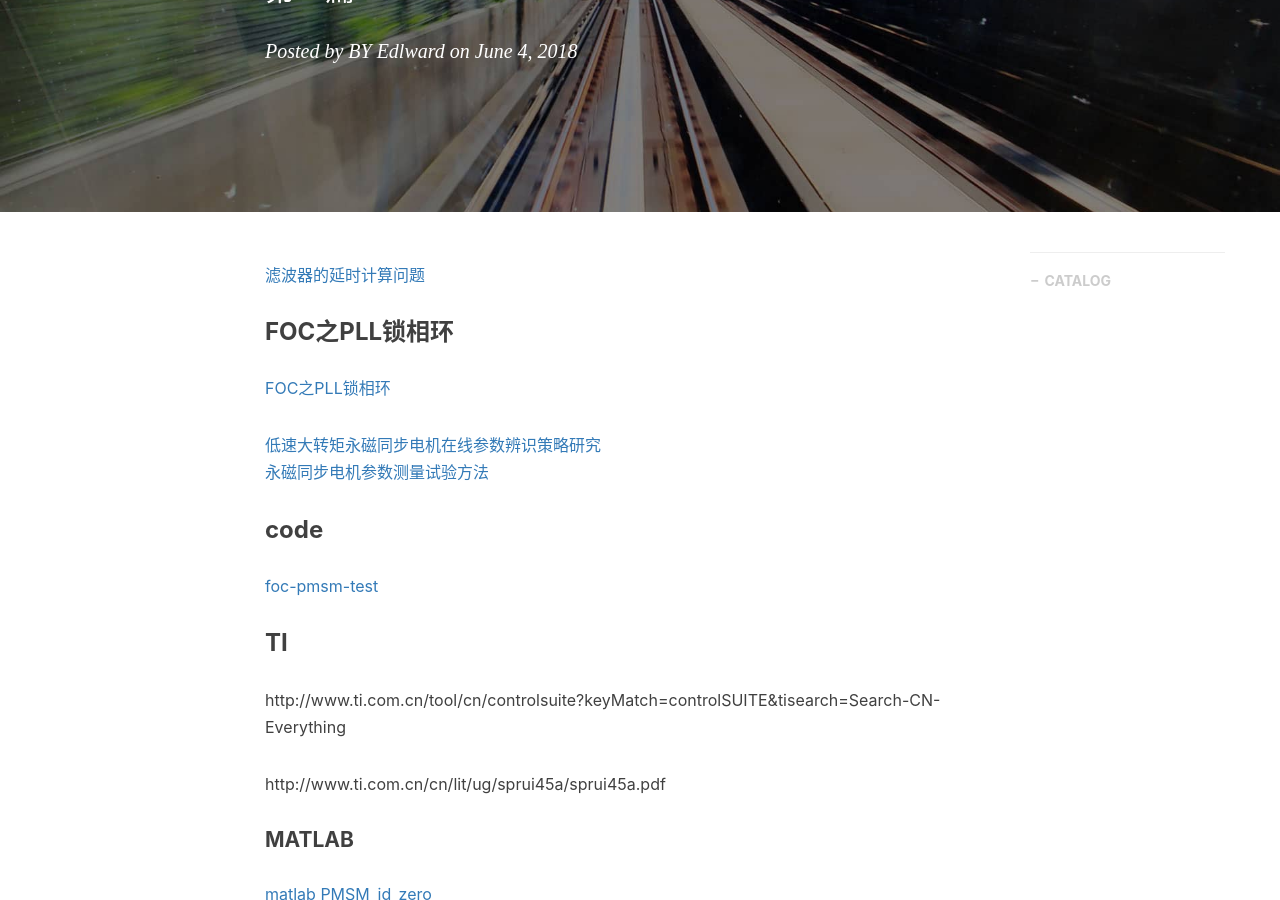
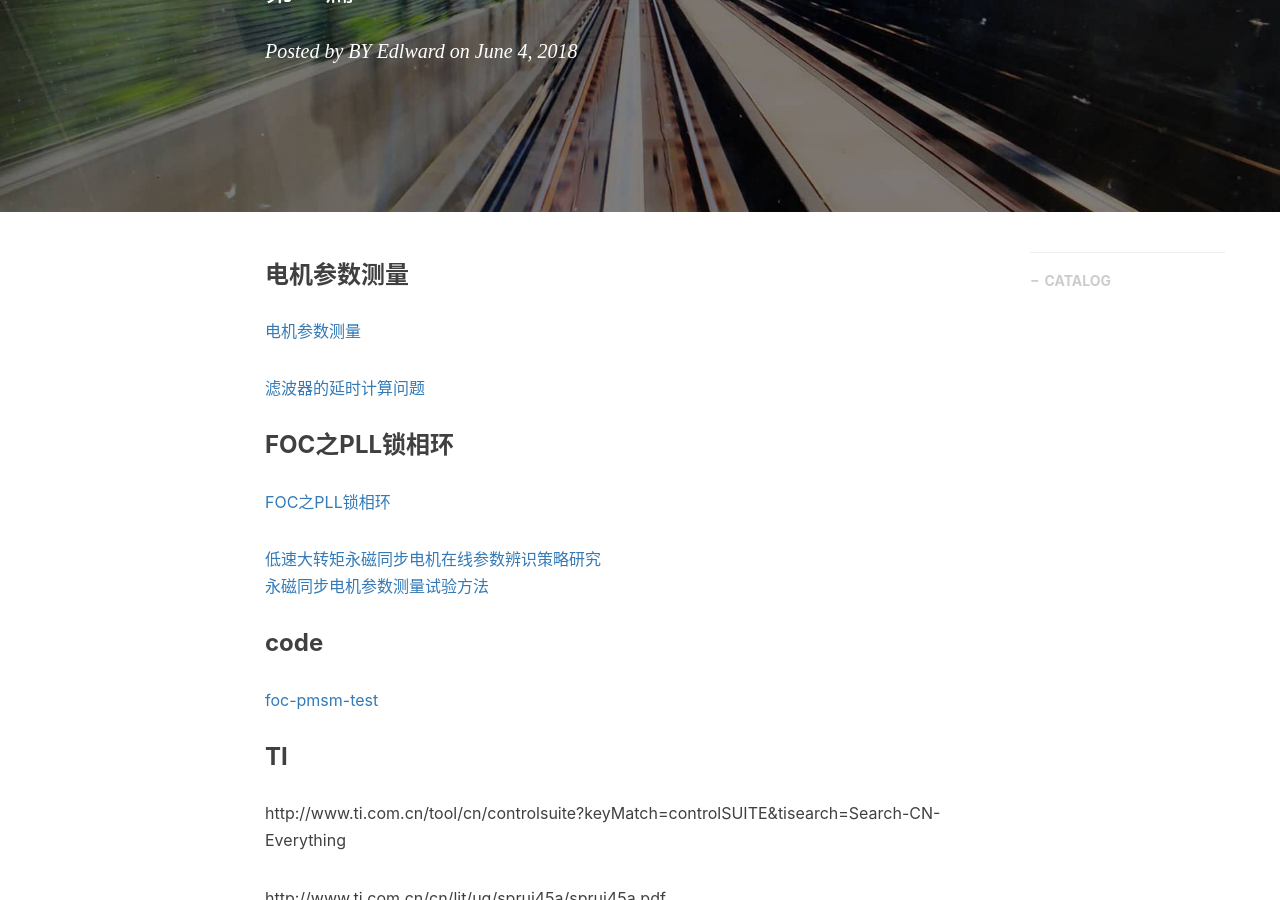
Before and after one commit to gary-robotics/dlward, a Jekyll site: the page built from _posts/2018-10-09-FOC-2018.markdown, in a window 1280 px wide and 900 px high, scrolled down 311 px. Built offline with Jekyll 4.4.1, drawn with Linux system fonts in a browser that asks for light colours; nearby versions of some CDN libraries; comment, search, counter and statistics services are not loaded.

Commit message:
Update 2018-10-09-FOC-2018.markdown

```diff
--- a/_posts/2018-10-09-FOC-2018.markdown
+++ b/_posts/2018-10-09-FOC-2018.markdown
@@ -9,6 +9,10 @@ catalog: true                       # 是否归档
 tags:                               #标签
     - FOC
 ---
+### 电机参数测量
+[电机参数测量](https://wenku.baidu.com/view/fb2831595e0e7cd184254b35eefdc8d376ee14d6.html?rec_flag=default&sxts=1574212625812&pn=32)
+
+
 [滤波器的延时计算问题](https://blog.csdn.net/fangbingxiao/article/details/78089073)
 
 ### FOC之PLL锁相环
```
